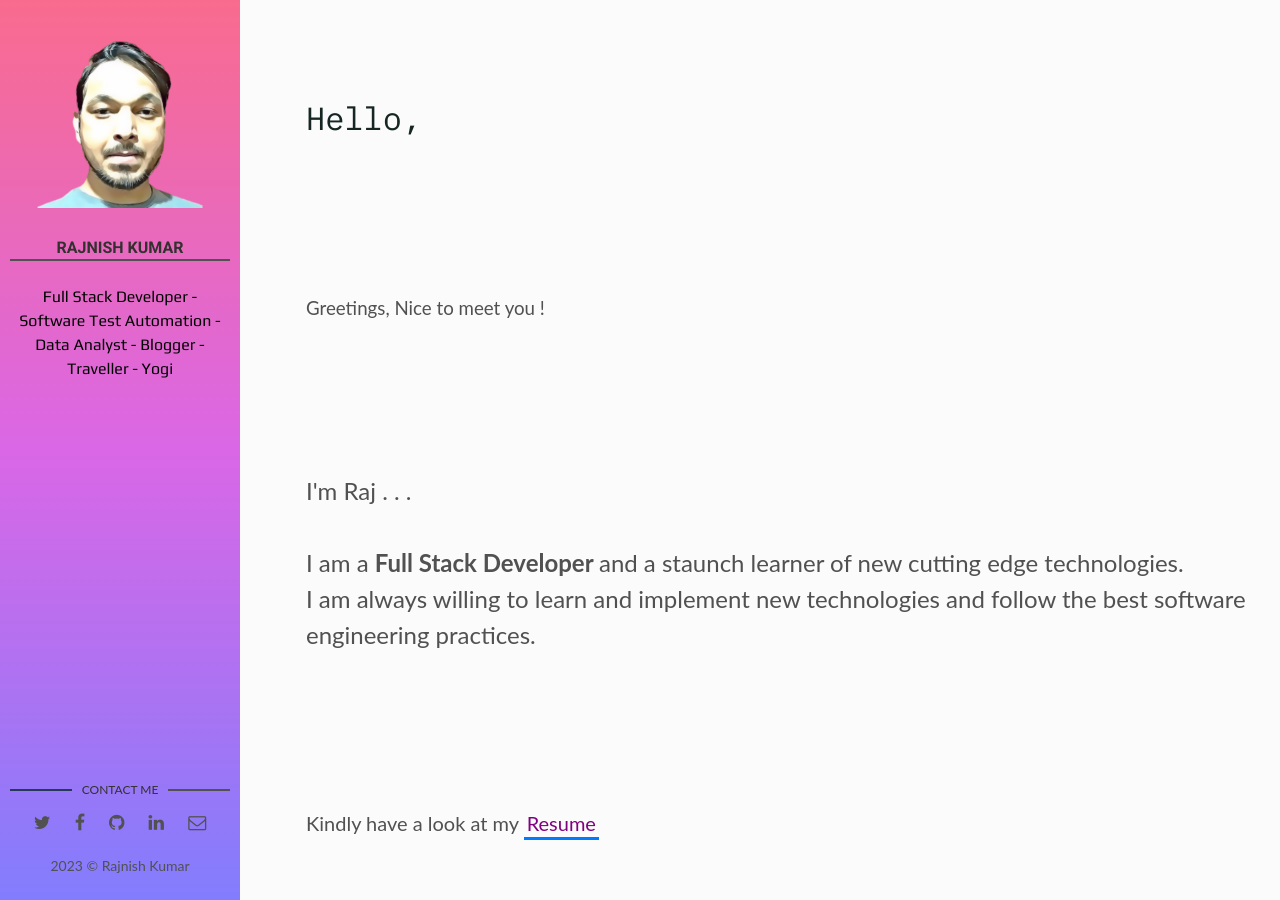
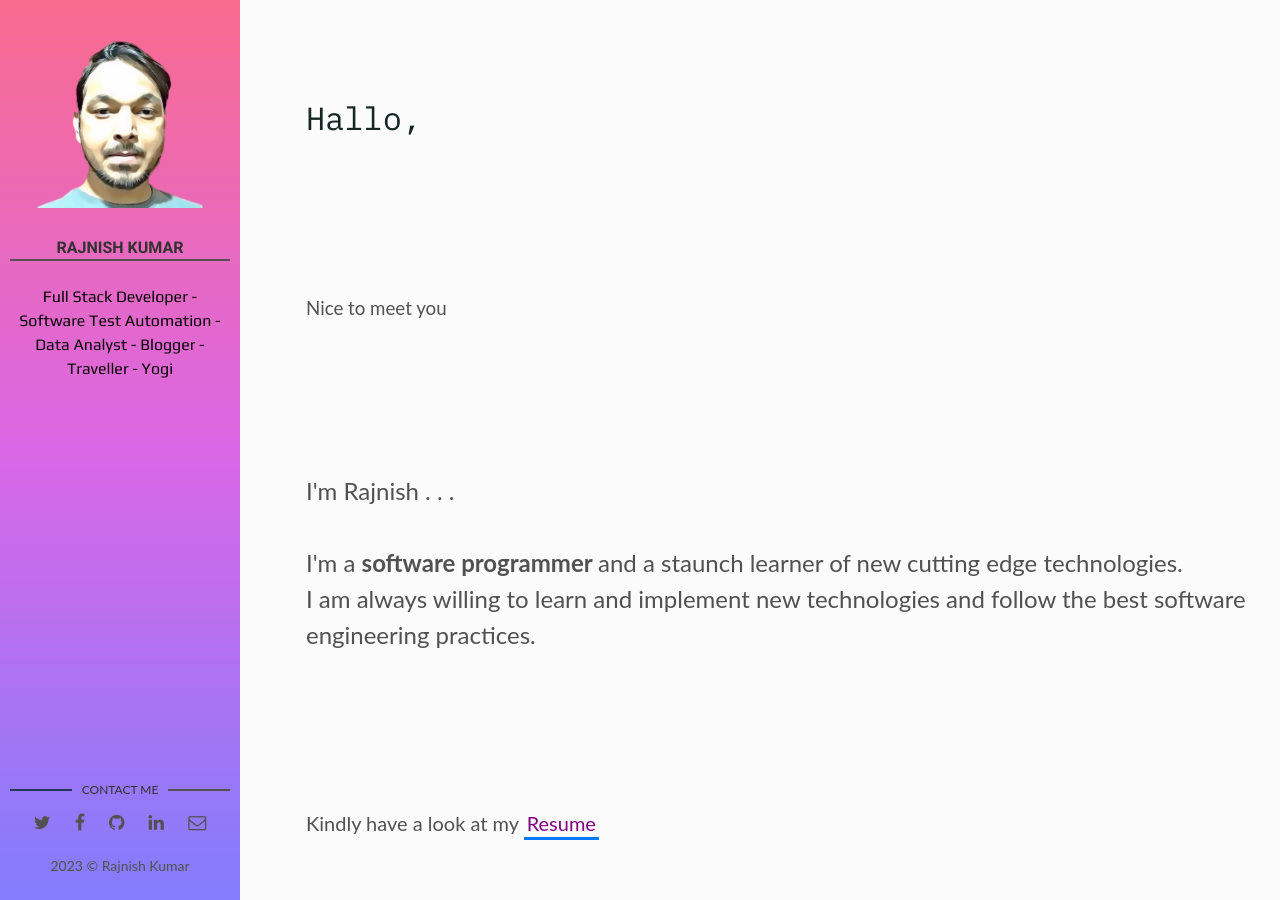
Before and after one commit to rajneesh-anand/portfolio, a Jekyll site: the page built from index.html, in a window 1280 px wide and 900 px high. Built offline with Jekyll 4.4.1, drawn with Linux system fonts in a browser that asks for light colours; some web fonts are replaced; some of the changed text lies outside the part shown.

```diff
--- a/_data/experience.yml
+++ b/_data/experience.yml
@@ -1,5 +1,5 @@
 - company: ICPA Global Consultant
-  url: http://icpaglobalconsultant.com/
+  # url: http://icpaglobalconsultant.com/
   time: March 2020 - PRESENT,
   position: Full Stack Developer
   description: ICPA Global Consultant is a consulting firm for online sellers on various e-commerce platforms.
--- a/_includes/intro.html
+++ b/_includes/intro.html
@@ -2,10 +2,10 @@
   <section class="intro-details">
     <div class="intro">
       <h1 class="intro_hello"><span id="changingword">Hello</span></h1>
-      <h3 class="intro_greeting">Greetings, Nice to meet you !</h3>
+      <h3 class="intro_greeting">Nice to meet you</h3>
       <h2 class="intro_tagline">
-        I'm Raj . . . <br /><br />
-        I am a <span class="name"> Full Stack Developer </span> and a staunch
+        I'm Rajnish . . . <br /><br />
+        I'm a <span class="name"> software programmer </span> and a staunch
         learner of new cutting edge technologies. <br />
         I am always willing to learn and implement new technologies and follow
         the best software engineering practices.
--- a/assets/js/main.js
+++ b/assets/js/main.js
@@ -75,7 +75,7 @@ $(function () {
 });
 
 (function () {
-  var words = ["Здравствуйте !", "Hello,", "Hallo,", "Bonjour,"],
+  var words = ["Hi,", "Hallo,"],
     i = 0;
   setInterval(function () {
     $("#changingword").fadeOut(function () {
```
Also changed, not shown: _data/skills.yml (+5 -4 lines).
